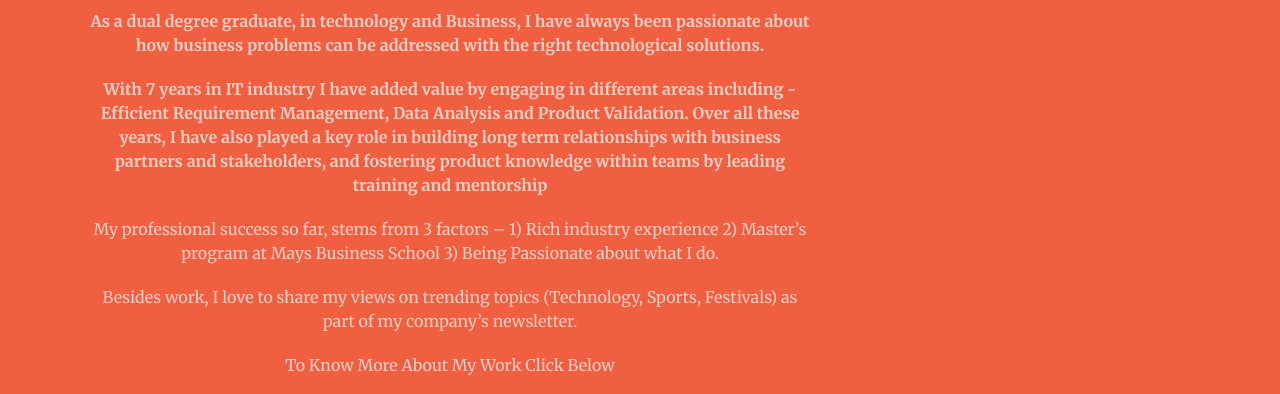
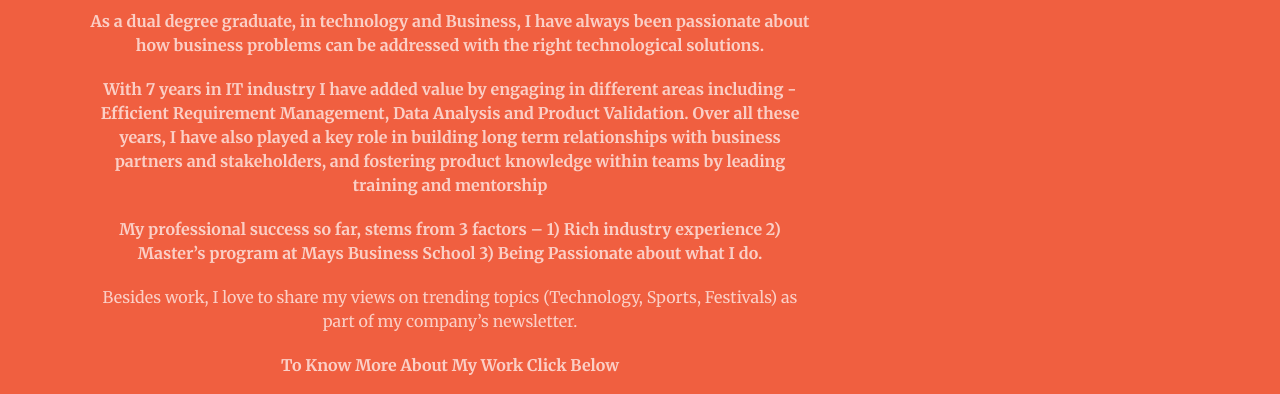
Before and after one commit to vipulyadav6/vipulyadav6.github.io, a website: page index.html in a window 1280 px wide. Shown: the part 388-782 px from the top of the page. Drawn offline with nearby package versions, Linux system fonts and the light colour scheme.

Commit message:
Add files via upload

```diff
--- a/index.html
+++ b/index.html
@@ -10,7 +10,7 @@
     <meta name="description" content="">
     <meta name="author" content="">
 
-    <title>Supreet Nayak</title>
+    <title>Vipul Yadav</title>
 
     <!-- Bootstrap Core CSS -->
     <link href="vendor/bootstrap/css/bootstrap.min.css" rel="stylesheet">
@@ -105,9 +105,9 @@
                     <hr class="light">
 					<p class="text-faded"><b>As a dual degree graduate, in technology and Business, I have always been passionate about how business problems can be addressed with the right technological solutions.</b></p>
                     <p class="text-faded"><b> With 7 years in IT industry I have added value by engaging in different areas including - Efficient Requirement Management, Data Analysis and Product Validation. Over all these years, I have also played a key role in building long term relationships with business partners and stakeholders, and fostering product knowledge within teams by leading training and mentorship</b></p>
-                    <p class="text-faded">My professional success so far, stems from 3 factors – 1) Rich industry experience 2) Master’s program at Mays Business School 3) Being Passionate about what I do.</p>
+                    <p class="text-faded"><b>My professional success so far, stems from 3 factors – 1) Rich industry experience 2) Master’s program at Mays Business School 3) Being Passionate about what I do.</b></p>
 					<p class="text-faded">Besides work, I love to share my views on trending topics (Technology, Sports, Festivals) as part of my company’s newsletter.</p>
-					<p class="text-faded">To Know More About My Work Click Below</p>
+					<p class="text-faded"><b>To Know More About My Work Click Below</b></p>
 					<a href="alohomora.html" class="page-scroll btn btn-default btn-xl sr-button">ALOHOMORA</a>
                 </div>
             </div>
```
